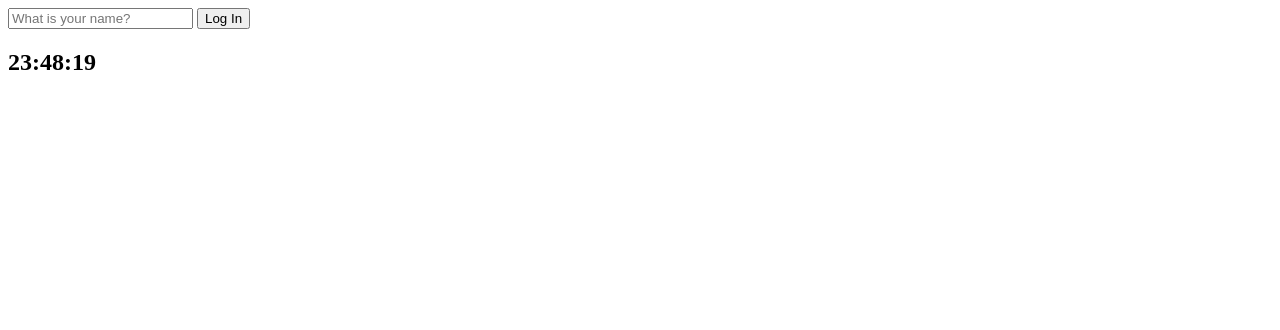
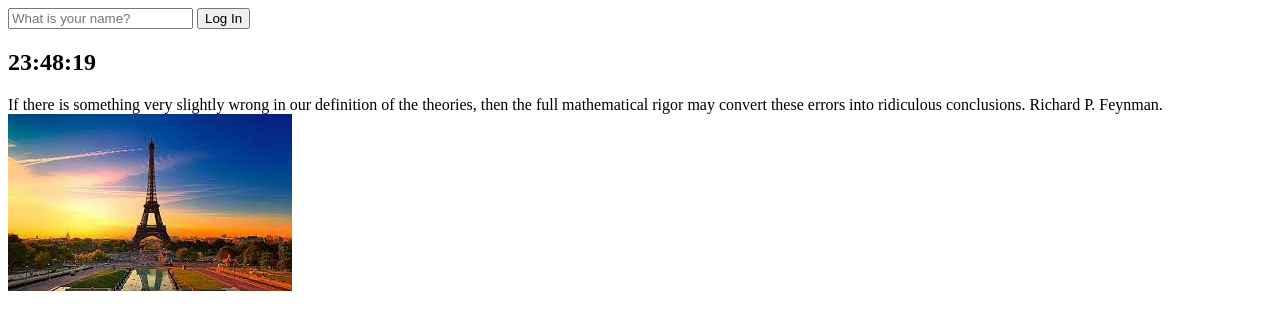
Before and after one commit to GiDeokKim/momentum-clone, a plain HTML site: page index.html in a window 1280 px wide. Drawn offline with Linux system fonts and the light colour scheme.

Commit message:
background image feature

```diff
--- a/index.html
+++ b/index.html
@@ -18,7 +18,13 @@
     </form>
     <h2 id="clock"></h2>
     <h1 id="greeting" class="hidden"></h1>
+    <div id="quote">
+      <span></span>
+      <span></span>
+    </div>
     <script src="js/greetings.js"></script>
     <script src="js/clock.js"></script>
+    <script src="js/quotes.js"></script>
+    <script src="js/background.js"></script>
   </body>
 </html>
--- /dev/null
+++ b/js/background.js
@@ -0,0 +1,13 @@
+const images = [
+    "0.jpg",
+    "1.jpg",
+    "2.jpg",
+]
+
+const chosenImage = images[Math.floor(Math.random() * images.length)];
+
+const bgImage = document.createElement("img");
+
+bgImage.src = `img/${chosenImage}`;
+
+document.body.appendChild(bgImage);
--- /dev/null
+++ b/js/quotes.js
@@ -0,0 +1,50 @@
+const quotes = [
+    {
+    quote: "It is the facts that matter, not the proofs. Physics can progress without the proofs, but we can’t go on without the facts.",
+    author: "Richard P. Feynman.",
+    },
+    {
+        quote: "It doesn’t matter how beautiful your theory is, it doesn’t matter how smart you are. If it doesn't agree with experiment, it’s wrong.",
+        author: "Richard P. Feynman.",
+    },
+    {
+        quote: "A great deal more is known than has been proved.",
+        author: "Richard P. Feynman.",
+    },
+    {
+        quote: "There is nothing that living things do that cannot be understood from the point of view that they are made of atoms acting according to the laws of physics.",
+        author: "Richard P. Feynman.",
+    },
+    {
+        quote: "If science is to progress, what we need is the ability to experiment.",
+        author: "Richard P. Feynman.",
+    },
+    {
+        quote: "Poets say science takes away from the beauty of the stars—mere globs of gas atoms. Nothing is 'mere.' I too can see the stars on a desert night, and feel them.",
+        author: "Richard P. Feynman.",
+    },
+    {
+        quote: "You’re unlikely to discover something new without a lot of practice on old stuff, but further, you should get a heck of a lot of fun out of working out funny relations and interesting things.",
+        author: "Richard P. Feynman.",
+    },
+    {
+        quote: "Scientific knowledge is an enabling power to do either good or bad — but it does not carry instructions on how to use it.",
+        author: "Richard P. Feynman.",
+    },
+    {
+        quote: "Is science of any value? I think a power to do something is of value.",
+        author: "Richard P. Feynman.",
+    },
+    {
+        quote: "If there is something very slightly wrong in our definition of the theories, then the full mathematical rigor may convert these errors into ridiculous conclusions.",
+        author: "Richard P. Feynman.",
+    }
+];
+
+const quote = document.querySelector("#quote span:first-child");
+const author = document.querySelector("#quote span:last-child");
+
+const todaysQuote = quotes[Math.floor(Math.random() * quotes.length)];
+
+quote.innerText = todaysQuote.quote;
+author.innerText = todaysQuote.author;
```
Also changed, not shown: img/0.jpg (added), img/1.jpg (added), img/2.jpg (added).
